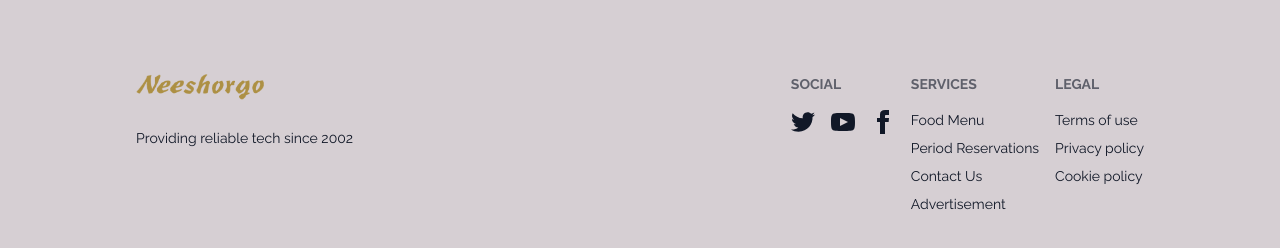
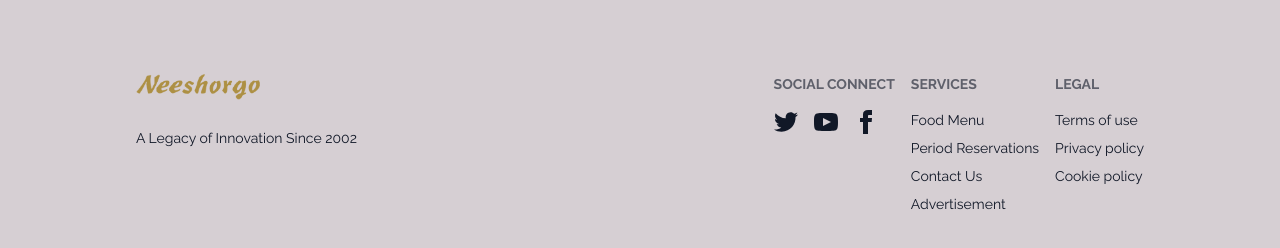
Before and after one commit to Rasel006/Neeshorgo, a plain HTML site: page contact.html in a window 1280 px wide. Shown: the part 1102-1350 px from the top of the page. Drawn offline with nearby package versions, Linux system fonts and the light colour scheme.

Commit message:
update contact

```diff
--- a/contact.html
+++ b/contact.html
@@ -122,10 +122,10 @@
         <footer class="footer p-10  text-gray-900 bg-[#F5DEB3]text-base-content">
             <aside>
               <img href="index.html" class="w-1/5" src="assets/images/logo.png" alt="">
-              <a href="index.html"><strong></strong><br>Providing reliable tech since 2002</a>
+              <a href="index.html"><strong></strong><br>A Legacy of Innovation Since 2002</a>
             </aside>
             <nav>
-                <h6 class="footer-title">Social</h6>
+                <h6 class="footer-title">Social Connect</h6>
                 <div class="grid grid-flow-col gap-4">
                   <a href="https://youtu.be/VqGK9vo4FKo?si=9On5yJ0kf2HPG5YV" target="_blank"><svg xmlns="http://www.w3.org/2000/svg" width="24" height="24" viewBox="0 0 24 24" class="fill-current"><path d="M24 4.557c-.883.392-1.832.656-2.828.775 1.017-.609 1.798-1.574 2.165-2.724-.951.564-2.005.974-3.127 1.195-.897-.957-2.178-1.555-3.594-1.555-3.179 0-5.515 2.966-4.797 6.045-4.091-.205-7.719-2.165-10.148-5.144-1.29 2.213-.669 5.108 1.523 6.574-.806-.026-1.566-.247-2.229-.616-.054 2.281 1.581 4.415 3.949 4.89-.693.188-1.452.232-2.224.084.626 1.956 2.444 3.379 4.6 3.419-2.07 1.623-4.678 2.348-7.29 2.04 2.179 1.397 4.768 2.212 7.548 2.212 9.142 0 14.307-7.721 13.995-14.646.962-.695 1.797-1.562 2.457-2.549z"></path></svg></a>
                   <a href="https://youtu.be/VqGK9vo4FKo?si=9On5yJ0kf2HPG5YV" target="_blank"><svg xmlns="http://www.w3.org/2000/svg" width="24" height="24" viewBox="0 0 24 24" class="fill-current"><path d="M19.615 3.184c-3.604-.246-11.631-.245-15.23 0-3.897.266-4.356 2.62-4.385 8.816.029 6.185.484 8.549 4.385 8.816 3.6.245 11.626.246 15.23 0 3.897-.266 4.356-2.62 4.385-8.816-.029-6.185-.484-8.549-4.385-8.816zm-10.615 12.816v-8l8 3.993-8 4.007z"></path></svg></a>
```
Also changed, not shown: index.html (+2 -2 lines), menu.html (+2 -2 lines), reservation.html (+4 -4 lines).
